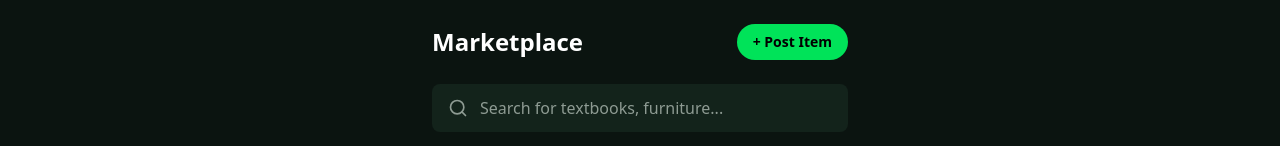
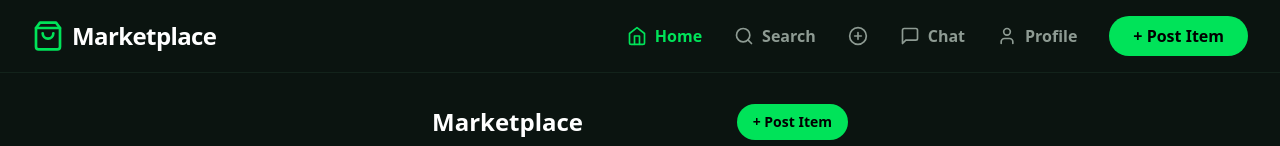
Before and after one commit to BU-SENG/foss-project-all-white, a React (Vite) app: page / in a window 1280 px wide. Shown: the top 146 px of the page. Built offline with nearby package versions, Linux system fonts and the light colour scheme; the HTML template or start-up script is replaced by a standard one.

Commit message:
Updated App.jsx

```diff
--- a/src/App.jsx
+++ b/src/App.jsx
@@ -1,5 +1,7 @@
 import React from 'react';
 import { BrowserRouter as Router, Routes, Route } from 'react-router-dom';
+import Navbar from './Navbar'; // Import the new Navbar
+
 import HomeScreen from './HomeScreen';
 import SearchScreen from './SearchScreen';
 import CreateListingScreen from './CreateListingScreen';
@@ -10,6 +12,10 @@ import ItemDetailScreen from './ItemDetailScreen';
 function App() {
   return (
     <Router>
+      <Navbar /> {/* This sits outside the routes so it's always visible */}
+
+      {/* This div pushes content down on desktop so the Top Bar doesn't cover it */}
+      <div className="pt-0 md:pt-20">
         <Routes>
           <Route path="/" element={<HomeScreen />} />
           <Route path="/search" element={<SearchScreen />} />
@@ -18,6 +24,7 @@ function App() {
           <Route path="/profile" element={<MyListingsScreen />} />
           <Route path="/item/:id" element={<ItemDetailScreen />} />
         </Routes>
+      </div>
     </Router>
   );
 }
```
Lines whose indentation alone changed are shown as unchanged.
